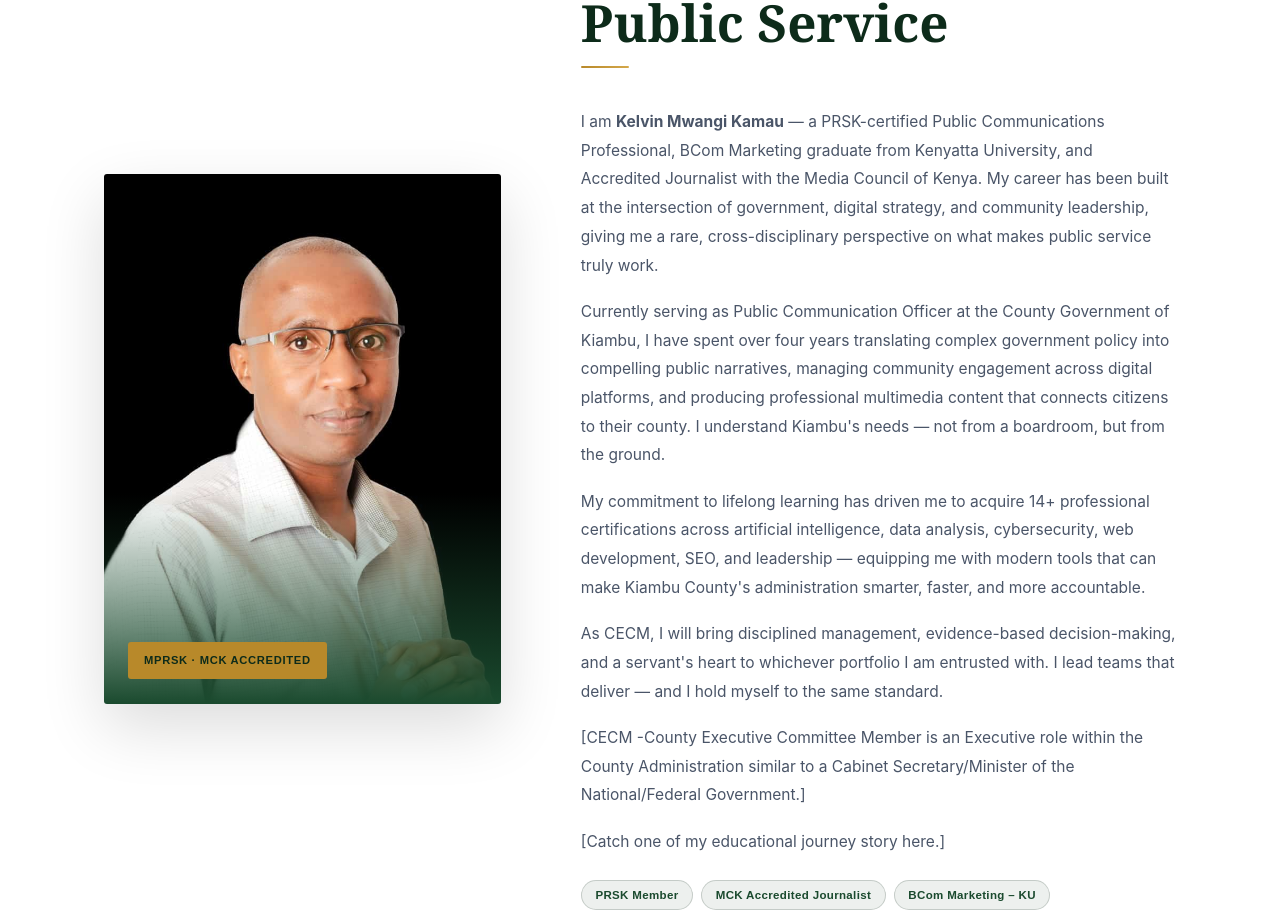
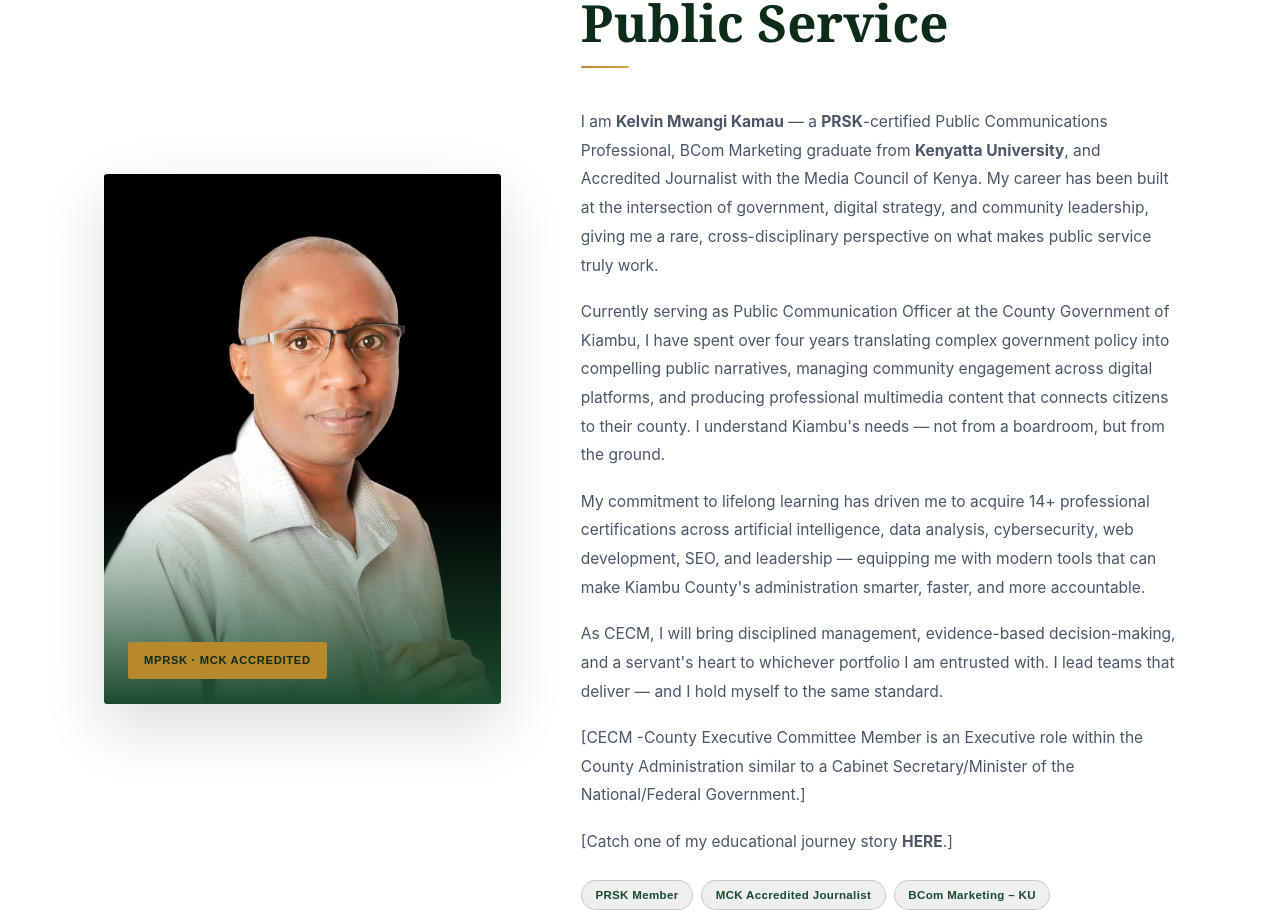
Before and after one commit to mwangi-max/kelvin-kamau-kiambu, a Next.js app: page / in a window 1280 px wide. Shown: the part 1141-2057 px from the top of the page. Built offline with nearby package versions, Linux system fonts and the light colour scheme.

Commit message:
Enhance biography with links and strong formatting
Updated the biography section with links and formatting.

```diff
--- a/app/page.js
+++ b/app/page.js
@@ -190,7 +190,20 @@ export default function Home() {
               <h2 className="section-title">A Leader Forged in Public Service</h2>
               <div className="divider" />
               <p>
-                I am <strong>Kelvin Mwangi Kamau</strong> — a PRSK-certified Public Communications Professional, BCom Marketing graduate from Kenyatta University, and Accredited Journalist with the Media Council of Kenya. My career has been built at the intersection of government, digital strategy, and community leadership, giving me a rare, cross-disciplinary perspective on what makes public service truly work.
+                I am <strong>Kelvin Mwangi Kamau</strong> — a <strong><a
+      href="https://www.prsk.co.ke/"
+      target="_blank"
+      rel="noopener noreferrer"
+    >
+      PRSK
+    </a></strong>-certified Public Communications Professional, BCom Marketing graduate from <strong>
+           <a
+      href="https://www.ku.ac.ke/"
+      target="_blank"
+      rel="noopener noreferrer"
+    >
+      Kenyatta University
+    </a></strong>, and Accredited Journalist with the Media Council of Kenya. My career has been built at the intersection of government, digital strategy, and community leadership, giving me a rare, cross-disciplinary perspective on what makes public service truly work.
               </p>
               <p>
                 Currently serving as Public Communication Officer at the <a
@@ -211,13 +224,13 @@ export default function Home() {
                 [CECM -County Executive Committee Member is an Executive role within the County Administration similar to a Cabinet Secretary/Minister of the National/Federal Government.]
               </p>
               <p>
-                [Catch one of my educational journey story <a
+                [Catch one of my educational journey story <strong><a
       href="https://www.tuko.co.ke/people/family/613150-kenyatta-university-student-teased-diploma-emotional-graduates-degree/"
       target="_blank"
       rel="noopener noreferrer"
     >
-    here
-    </a>.]
+    HERE
+    </a></strong>.]
               </p>
               <div className="about-pills">
                 {['PRSK Member', 'MCK Accredited Journalist', 'BCom Marketing – KU', 'Diploma PR – KU', 'IBM AI Certified', 'Data Analyst', 'SEO Specialist', 'Team Leader'].map(p => (
```
